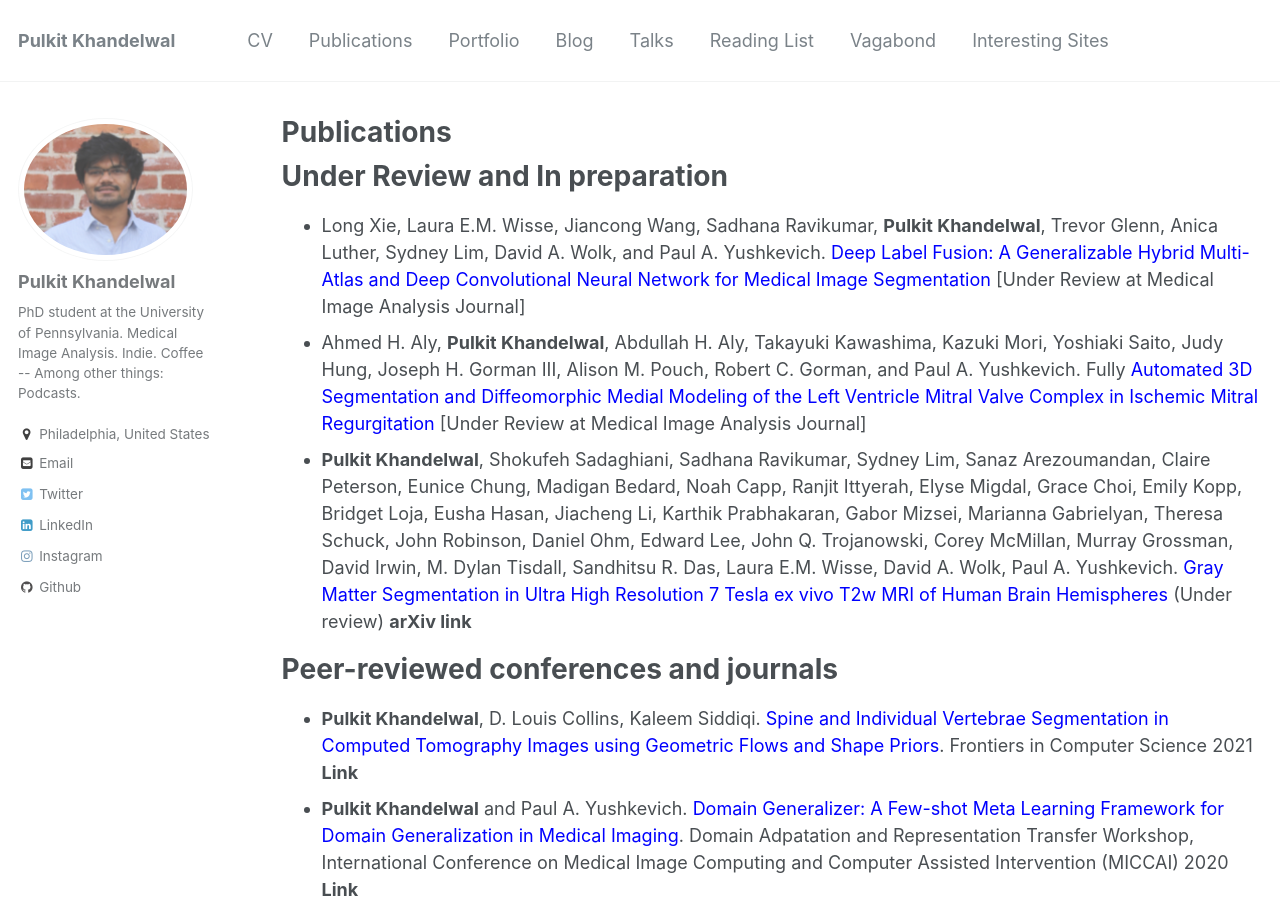
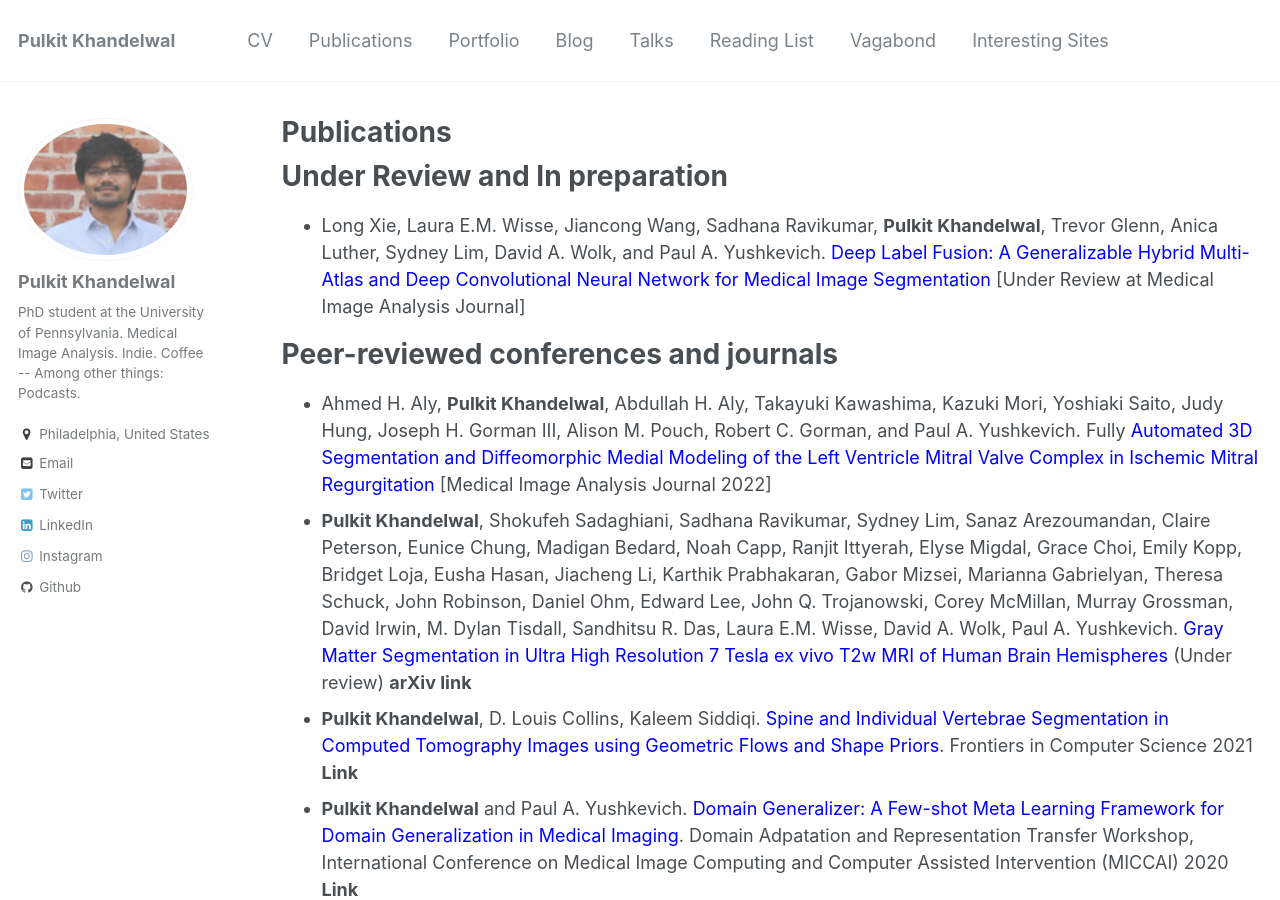
Before and after one commit to Pulkit-Khandelwal/pulkit-khandelwal.github.io, a Jekyll site: the page built from _pages/publications.md, in a window 1280 px wide and 900 px high. Built offline with Jekyll 4.4.1, drawn with Linux system fonts in a browser that asks for light colours.

Commit message:
Update publications.md

```diff
--- a/_pages/publications.md
+++ b/_pages/publications.md
@@ -12,15 +12,15 @@
 Luther, Sydney Lim, David A. Wolk, and Paul A. Yushkevich. <span style="color:blue">Deep Label Fusion: A Generalizable Hybrid
 Multi-Atlas and Deep Convolutional Neural Network for Medical Image Segmentation</span> [Under Review at
 Medical Image Analysis Journal]
-* Ahmed H. Aly, **Pulkit Khandelwal**, Abdullah H. Aly, Takayuki Kawashima, Kazuki Mori, Yoshiaki Saito,
-Judy Hung, Joseph H. Gorman III, Alison M. Pouch, Robert C. Gorman, and Paul A. Yushkevich. Fully
-<span style="color:blue">Automated 3D Segmentation and Diffeomorphic Medial Modeling of the Left Ventricle Mitral Valve Complex
-in Ischemic Mitral Regurgitation</span> [Under Review at Medical Image Analysis Journal]
-* **Pulkit Khandelwal**, Shokufeh Sadaghiani, Sadhana Ravikumar, Sydney Lim, Sanaz Arezoumandan, Claire Peterson, Eunice Chung, Madigan Bedard, Noah Capp, Ranjit Ittyerah, Elyse Migdal, Grace Choi, Emily Kopp, Bridget Loja, Eusha Hasan, Jiacheng Li, Karthik Prabhakaran, Gabor Mizsei, Marianna Gabrielyan, Theresa Schuck, John Robinson, Daniel Ohm, Edward Lee, John Q. Trojanowski, Corey McMillan, Murray Grossman, David Irwin, M. Dylan Tisdall, Sandhitsu R. Das, Laura E.M. Wisse, David A. Wolk, Paul A. Yushkevich. <span style="color:blue">Gray Matter Segmentation in Ultra High Resolution 7 Tesla ex vivo T2w MRI of Human Brain Hemispheres</span> (Under review) [**arXiv link**](https://arxiv.org/abs/2110.07711)
 
 
 **Peer-reviewed conferences and journals**
 ======
+* Ahmed H. Aly, **Pulkit Khandelwal**, Abdullah H. Aly, Takayuki Kawashima, Kazuki Mori, Yoshiaki Saito,
+Judy Hung, Joseph H. Gorman III, Alison M. Pouch, Robert C. Gorman, and Paul A. Yushkevich. Fully
+<span style="color:blue">Automated 3D Segmentation and Diffeomorphic Medial Modeling of the Left Ventricle Mitral Valve Complex
+in Ischemic Mitral Regurgitation</span> [Medical Image Analysis Journal 2022]
+* **Pulkit Khandelwal**, Shokufeh Sadaghiani, Sadhana Ravikumar, Sydney Lim, Sanaz Arezoumandan, Claire Peterson, Eunice Chung, Madigan Bedard, Noah Capp, Ranjit Ittyerah, Elyse Migdal, Grace Choi, Emily Kopp, Bridget Loja, Eusha Hasan, Jiacheng Li, Karthik Prabhakaran, Gabor Mizsei, Marianna Gabrielyan, Theresa Schuck, John Robinson, Daniel Ohm, Edward Lee, John Q. Trojanowski, Corey McMillan, Murray Grossman, David Irwin, M. Dylan Tisdall, Sandhitsu R. Das, Laura E.M. Wisse, David A. Wolk, Paul A. Yushkevich. <span style="color:blue">Gray Matter Segmentation in Ultra High Resolution 7 Tesla ex vivo T2w MRI of Human Brain Hemispheres</span> (Under review) [**arXiv link**](https://arxiv.org/abs/2110.07711)
 * **Pulkit Khandelwal**, D. Louis Collins, Kaleem Siddiqi. <span style="color:blue">Spine and Individual Vertebrae Segmentation in Computed Tomography Images using Geometric Flows and Shape Priors</span>. Frontiers in Computer Science 2021 [**Link**](https://www.frontiersin.org/articles/10.3389/fcomp.2021.592296/abstract)
 * **Pulkit Khandelwal** and Paul A. Yushkevich. <span style="color:blue">Domain Generalizer: A Few-shot Meta Learning Framework
 for Domain Generalization in Medical Imaging</span>. Domain Adpatation and Representation Transfer Workshop,
@@ -29,6 +29,7 @@
 Semiautomated Image Segmentation</span>. Interacting with Computers, Oxford University Press 2020 [**Link**](https://academic.oup.com/iwc/advance-article-abstract/doi/10.1093/iwcomp/iwaa017/5890683)
 * Zimmerman, Carrie E., **Pulkit Khandelwal**, Long Xie, Hyunyeol Lee, Hee Kwon Song, Paul A. Yushkevich, Arastoo Vossough, Scott P. Bartlett, and Felix W. Wehrli. <span style="color:blue">Automatic Segmentation of Bone Selective MR Images for Visualization and Craniometry of the Cranial Vault</span>. Academic Radiology (2021).
  [**Link**](https://www.sciencedirect.com/science/article/pii/S1076633221001306) ***Joint first authors***
+
 
 **Peer-reviewed conference abstracts and poster presentations**
 ======
```
